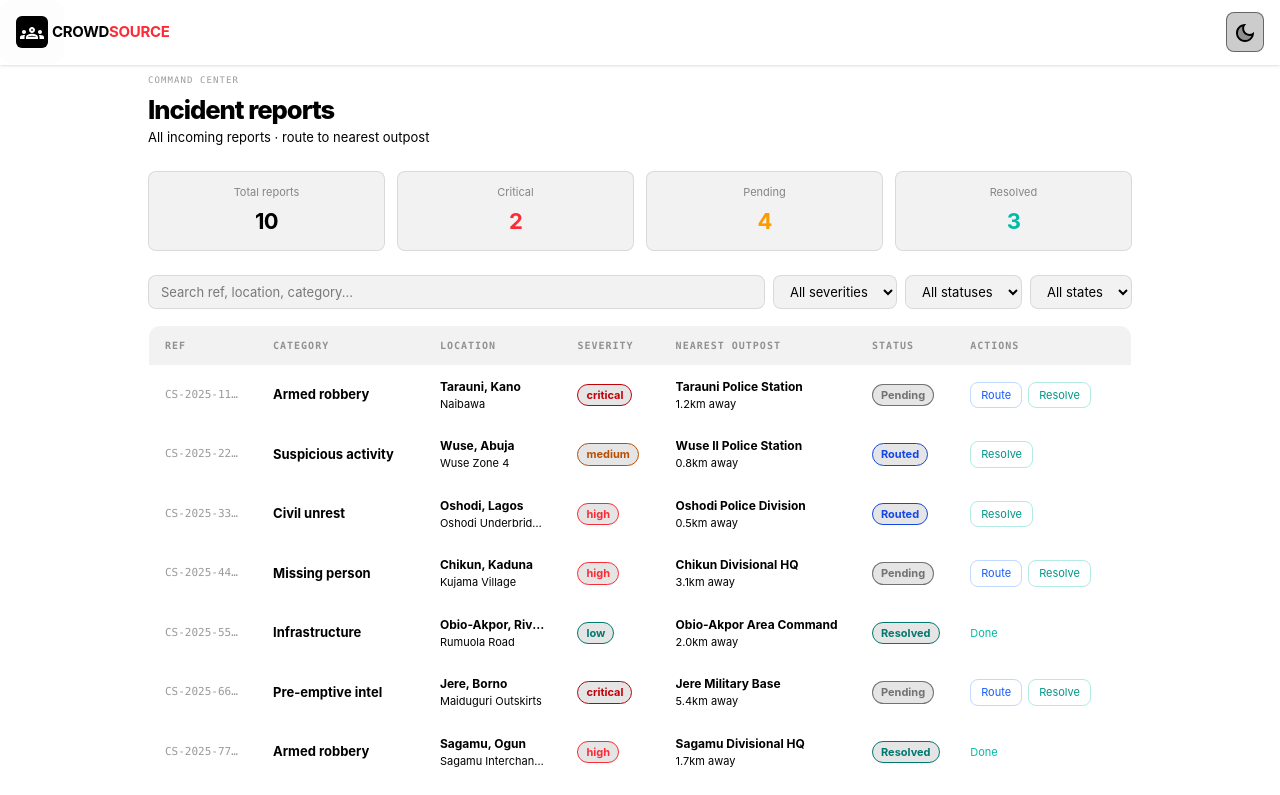
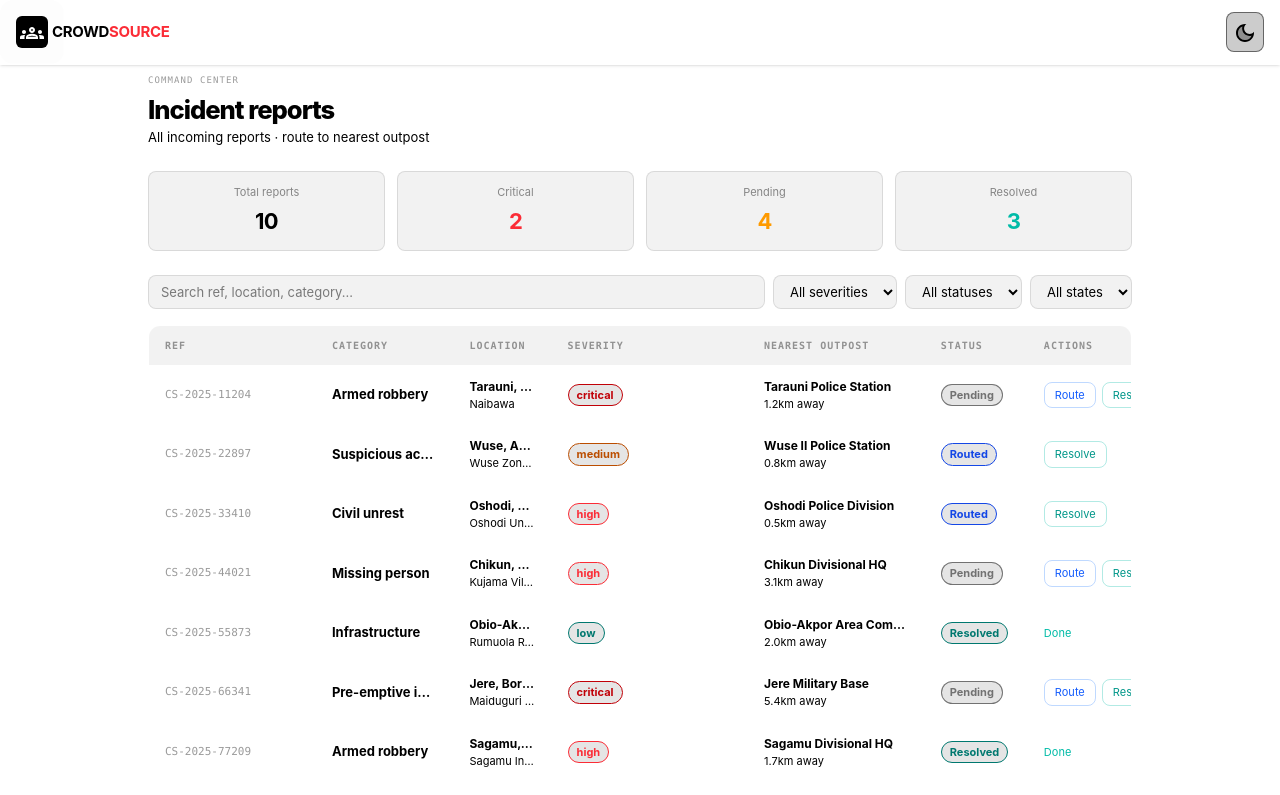
Before and after one commit to makajeez/CSRS, a React (Vite) app: page /dashboard in a window 1280 px wide. Shown: the top 795 px of the page. Built offline with nearby package versions, Linux system fonts and the light colour scheme.

Commit message:
Ref: other column adapt at Ref&Stat hide

```diff
--- a/src/features/dashboard/Dashboard.tsx
+++ b/src/features/dashboard/Dashboard.tsx
@@ -160,13 +160,13 @@ export default function CommandCenter() {
         <div className="border border-white/8 rounded-xl overflow-hidden">
           <table className="w-full border-collapse text-[13px]" style={{ tableLayout: "fixed" }}>
             <colgroup>
-              <col style={{ width: "11%" }} />
-              <col style={{ width: "17%" }} />
-              <col style={{ width: "14%" }} />
-              <col style={{ width: "10%" }} />
-              <col style={{ width: "20%" }} />
-              <col style={{ width: "10%" }} />
-              <col style={{ width: "18%" }} />
+              <col className="hidden md:table-cell md:w-[11%]" />
+              <col className="w-[18%] md:w-[17%]" />
+              <col className="w-[22%] md:w-[14%]" />
+              <col className="w-[15%] md:w-[10%]" />
+              <col className="w-[30%] md:w-[20%]" />
+              <col className="hidden md:table-cell md:w-[10%]" />
+              <col className="w-[15%] md:w-[18%]" />
             </colgroup>
             <thead>
               <tr className="bg-black/5 dark:bg-white/4 border-b border-white/8">
```
